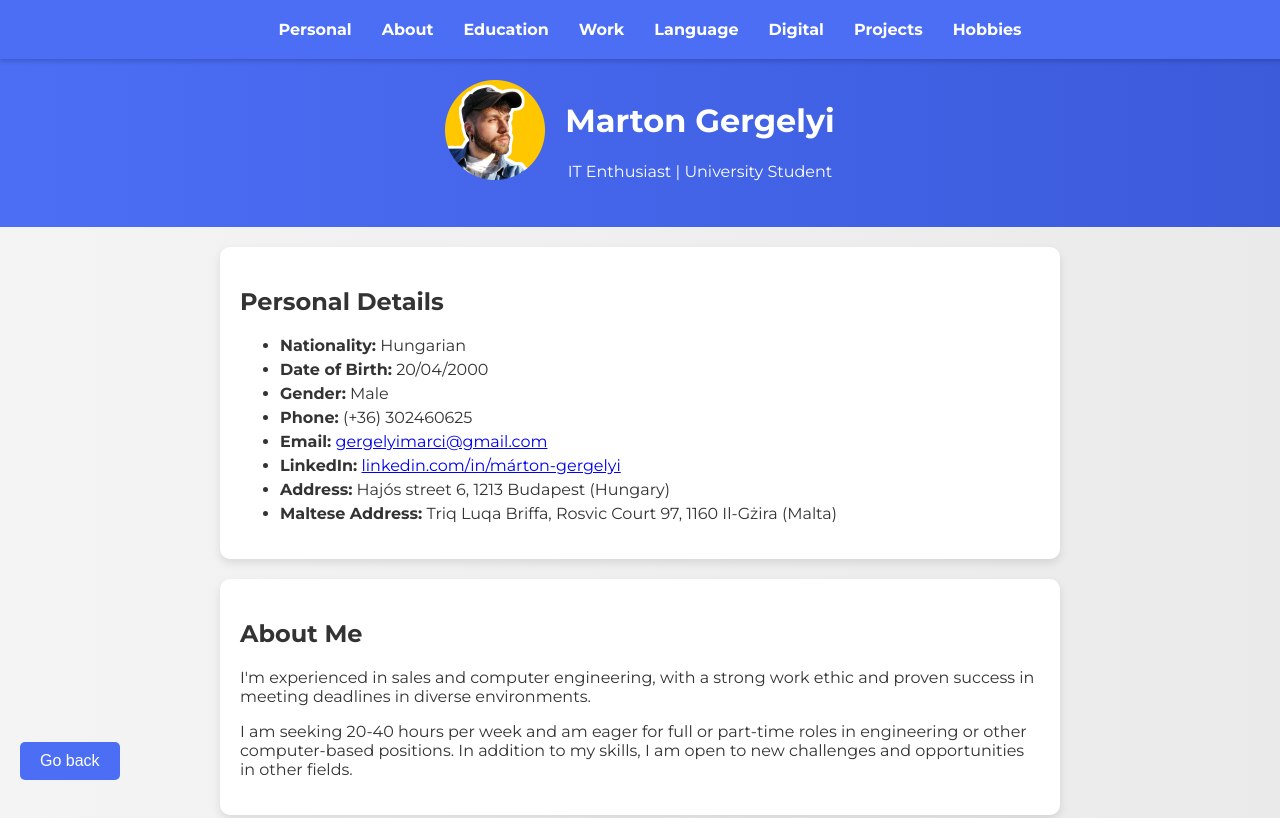
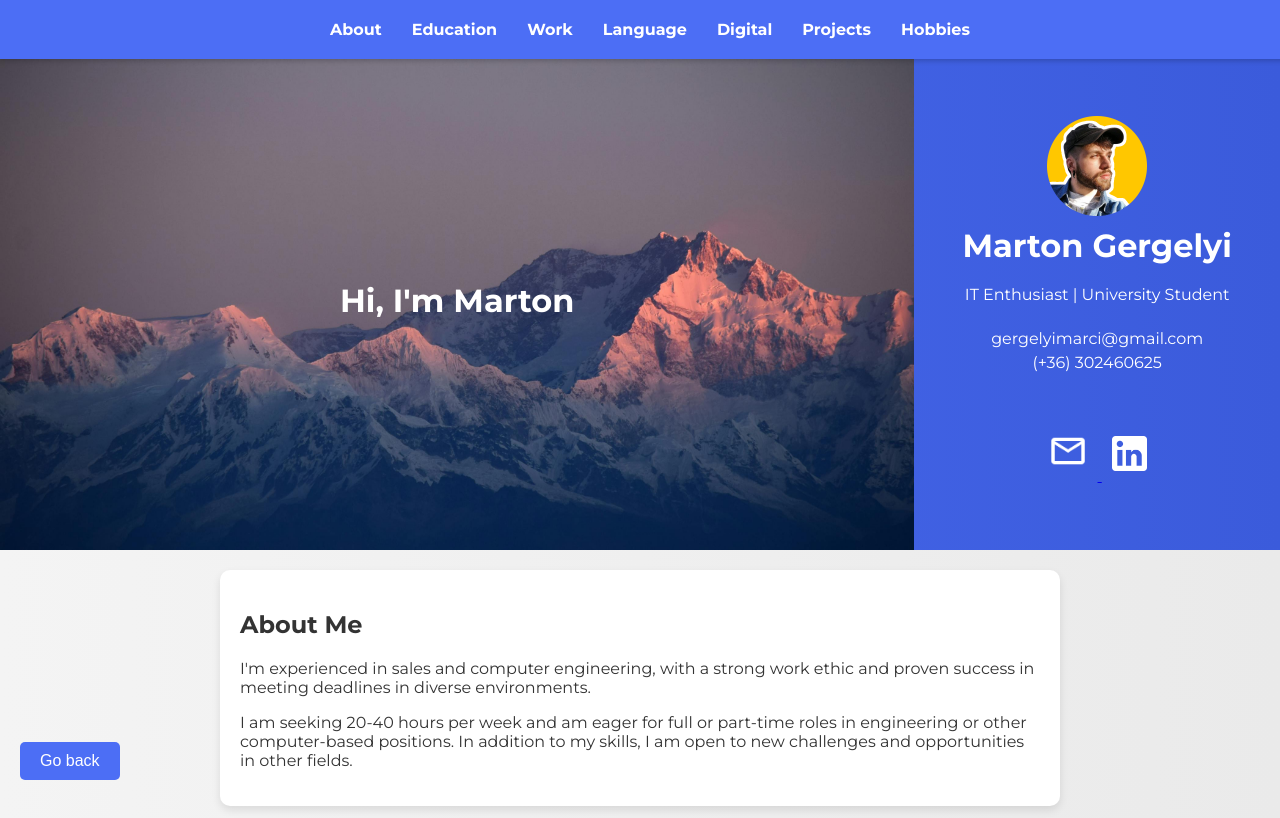
Before and after one commit to gergelyimarton/linktree, a plain HTML site: page CV.html in a window 1280 px wide. Shown: the top 818 px of the page. Drawn offline with Linux system fonts and the light colour scheme.

Commit message:
CV page redesign: header
in progress

```diff
--- a/CSS/CV_style.css
+++ b/CSS/CV_style.css
@@ -24,16 +24,36 @@ html {
 
 .profile-pic{
     height: 100px;
+    width: 100px;
+    object-fit: cover;
+
 }
 
 .profile-container{
     display: flex;
-    flex-direction: row;
     justify-content: center;
-    gap: 20px;
-    position: relative;
+    align-items: center;
+    overflow: hidden;
+
+    background-image: url("../images/White-Black-Mountain-Wallpaper.jpg");
+    background-size: auto 100%; /* A magasság 100%, a szélesség automatikus */
+    background-position: center; /* Középre igazítás */
+    background-repeat: no-repeat; /* Ne ismétlődjön a kép */
+    background-size: cover;
+    overflow: hidden;
 
 }
+
+
+.name-container{
+    padding: 1rem; /* Hely az adatok körül */
+    display: flex;
+    flex-direction: column;
+    justify-content: center;
+    align-items: center;
+}
+
+
 
 /* Navbar */
 .navbar {
@@ -92,9 +112,12 @@ html {
 header {
     background: linear-gradient(to right, #4c6ef5, #3b5bdb);
     color: white;
-    padding: 30px 0;
-    margin-top: 50px;
-    text-align: center;
+    /* padding: 30px 0;
+    margin-top: 50px; */
+    height: 500px;
+    padding-top: 50px;
+    display: grid;
+    grid-template-columns: 5fr 2fr;
 }
 
 /* Sections */
@@ -201,6 +224,10 @@ li {
 
     header {
         margin-top: 0px;
+        grid-template-columns: 1fr;
+    }
+    .profile-container{
+        display: none;
     }
 }
 
--- a/CV.html
+++ b/CV.html
@@ -17,7 +17,7 @@
                 ☰
             </div>
             <ul class="navbar" id="navbar">
-                <li><a href="#personal">Personal</a></li>
+                <!-- <li><a href="#personal">Personal</a></li> -->
                 <li><a href="#about">About</a></li>
                 <li><a href="#education">Education</a></li>
                 <li><a href="#experience">Work</a></li>
@@ -34,17 +34,31 @@
 
         <header>
             <div class="profile-container">
+                <h1>Hi, I'm Marton</h1>
+            </div>
+            <div class="name-container">
                 <img src="images/Profile_pics_round.png" alt="Marton Gergelyi" class="profile-pic">
-                <div class="name-container">
-                    <h1>Marton Gergelyi</h1>
-                    <p>IT Enthusiast | University Student</p>
+                <h1 style="margin: 10px 0px 0px 0px;">Marton Gergelyi</h1>
+                <p style="margin: 20px 0px;">IT Enthusiast | University Student</p>
+                <div style="margin: 5px;">gergelyimarci@gmail.com</a></div>
+                <div>(+36) 302460625</div>
+                <br>
+                <div style="margin-top: 30px;">
+                    <a href="mailto:gergelyimarci@gmail.com">
+                        <img style="filter: invert(1); height: 40px; margin: 10px;" src="images/email-icon.png" alt="email">
+                    </a>
+
+                    <a href="https://www.linkedin.com/in/m%C3%A1rton-gergelyi-a6a953245/">
+                        <img style="filter: invert(1); height: 35px; margin: 10px;" src="images/LinkedIn-Logo.png" alt="linkedin">
+                    </a>
+
                 </div>
             </div>
         </header>
 
         <main>
             <!-- Personal Details -->
-            <section id="personal">
+            <!-- <section id="personal">
                 <h2>Personal Details</h2>
                 <ul>
                     <li><strong>Nationality:</strong> Hungarian</li>
@@ -52,12 +66,11 @@
                     <li><strong>Gender:</strong> Male</li>
                     <li><strong>Phone:</strong> (+36) 302460625</li>
                     <li><strong>Email:</strong> <a href="mailto:gergelyimarci@gmail.com">gergelyimarci@gmail.com</a></li>
-                    <!-- <li><strong>Instagram:</strong> <a href="https://www.instagram.com/niteborkdnb/" target="_blank">niteborkdnb</a></li> -->
                     <li><strong>LinkedIn:</strong> <a href="https://www.linkedin.com/in/márton-gergelyi-a6a953245" target="_blank">linkedin.com/in/márton-gergelyi</a></li>
                     <li><strong>Address:</strong> Hajós street 6, 1213 Budapest (Hungary)</li>
                     <li><strong>Maltese Address:</strong> Triq Luqa Briffa, Rosvic Court 97, 1160 Il-Gżira (Malta)</li>
                 </ul>
-            </section>
+            </section> -->
 
             <!-- Other Sections -->
             <section id="about">
```
Also changed, not shown: images/LinkedIn-Logo.png (added), images/email-icon.png (added).
